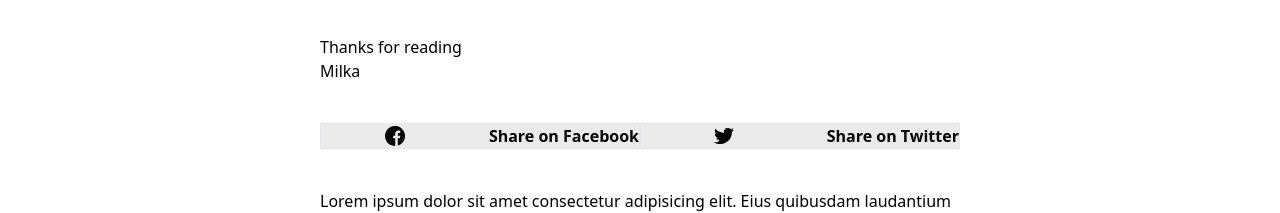
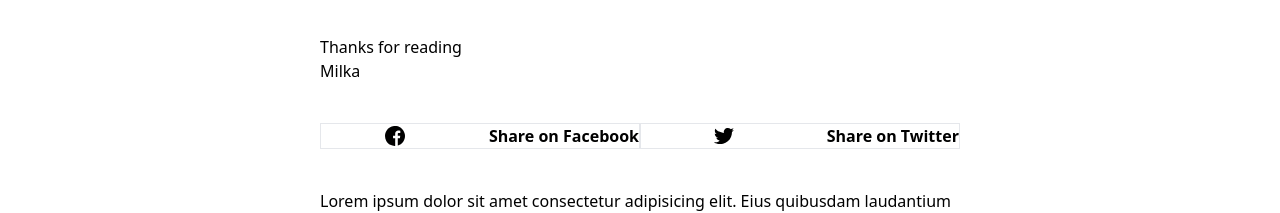
Before and after one commit to markokova16/my-app, a React (Create React App) app: page / in a window 1280 px wide. Shown: the part 3500-3713 px from the top of the page. Built offline with nearby package versions, Linux system fonts and the light colour scheme; no server answers.

Commit message:
bzvzni commit

```diff
--- a/src/components/ArticleInfoBar/ArticleInforBar.tsx
+++ b/src/components/ArticleInfoBar/ArticleInforBar.tsx
@@ -1,7 +1,7 @@
 import React from "react";
 import { ReactComponent as FacebookIcon } from "../socialMediaImages/facebook.svg";
 import { ReactComponent as TwitterIcon } from "../socialMediaImages/twitter.svg";
-import { ReactComponent as WhatsappIcon } from "../socialMediaImages/whapp.svg";
+import { ReactComponent as WhatsappIcon } from "../socialMediaImages/whatsapp.svg";
 
 interface IArticleInfoBarProps {
   className?: string;
--- a/src/components/ShareArticle/ShareArticle.tsx
+++ b/src/components/ShareArticle/ShareArticle.tsx
@@ -1,7 +1,7 @@
 import React from "react";
 import { ReactComponent as FacebookIcon } from "../socialMediaImages/facebook.svg";
 import { ReactComponent as TwitterIcon } from "../socialMediaImages/twitter.svg";
-import { ReactComponent as WhatsappIcon } from "../socialMediaImages/whapp.svg";
+import { ReactComponent as WhatsappIcon } from "../socialMediaImages/whatsapp.svg";
 
 interface IShareArticleProps {
   className?: string;
@@ -10,17 +10,17 @@ interface IShareArticleProps {
 const ShareArticle: React.FC<IShareArticleProps> = ({ className = "" }) => {
   return (
     <div className={`${className}`}>
-      <div className="w-1/3 md:w-1/2 md:flex md:flex-row md:items-center md:justify-center font-bold border border-gray-200 bg-gray-80">
+      <div className="w-1/3 md:w-1/2 md:flex md:flex-row md:items-center md:justify-center font-bold border border-gray-200 ">
         <FacebookIcon className="mx-auto" />
         <div className="hidden md:flex pl-5">Share on Facebook</div>
       </div>
 
-      <div className="w-1/3 md:w-1/2 md:flex md:flex-row md:items-center md:justify-center font-bold border border-gray-200 bg-gray-80">
+      <div className="w-1/3 md:w-1/2 md:flex md:flex-row md:items-center md:justify-center font-bold border border-gray-200 ">
         <TwitterIcon className="mx-auto" />
         <div className="pl-5 hidden md:flex">Share on Twitter</div>
       </div>
 
-      <div className="w-1/3 flex flex-row items-center justify-center md:hidden border-gray-200 bg-gray-80">
+      <div className="w-1/3 flex flex-row items-center justify-center md:hidden border border-gray-200 ">
         <WhatsappIcon className="mx-auto" />
       </div>
     </div>
--- a/src/pages/ArticlePost.tsx
+++ b/src/pages/ArticlePost.tsx
@@ -24,6 +24,7 @@ const ArticlePost: React.FC<IArticlePostProps> = ({ className }) => {
           Why Ghost (& Figma) instead of Medium, WordPress or other options?
         </p>
       </div>
+
       <Image className="w-full mb-5" />
 
       <ArticleInfoBar className="flex flex-col justify-between items-center w-11/12 md:flex md:flex-row md:justify-between md:items-center border-t border-black md:w-1/2" />
@@ -65,7 +66,6 @@ const ArticlePost: React.FC<IArticlePostProps> = ({ className }) => {
 
       <figure className="mt-10">
         <img src="//picsum.photos/854/570" alt="article" />
-        {/* pitat luku za ovo */}
         <figcaption className="text-center md:text-center w-11/12">
           Image caption cenered this way and I`ll make this a bit longer to
           indicate the amount of line height
@@ -135,6 +135,7 @@ const ArticlePost: React.FC<IArticlePostProps> = ({ className }) => {
       </div>
 
       <ShareArticle className="w-11/12 flex flex-row justify-center items-center md:flex md:flex-row md:justify-center md:items-center md:w-1/2 mt-10" />
+
       <div className="w-11/12 md:w-1/2 mt-10">
         <p className="inline-block">
           Lorem ipsum dolor sit amet consectetur adipisicing elit. Eius
@@ -151,9 +152,11 @@ const ArticlePost: React.FC<IArticlePostProps> = ({ className }) => {
           earum. Facilis.
         </p>
       </div>
+
       <WriterInfo className="flex flex-row justify-between w-11/12 md:flex md:flex-row md:justify-between md:w-1/2 border-t-dotted border-black mt-10" />
 
       <ArticleList className="flex flex-col justify-center items-center w-full border border-t-black mt-10 border-b-white" />
+
       <NewsletterSignup className="flex flex-col justify-center items-center text-center w-full border border-t-8 my-10 p-5 border-t-black border-b-black md:border-t-black md:w-1/2 md:flex md:flex-col md:justify-center md:items-center md:text-center " />
     </div>
   );
```
Also changed, not shown: src/components/socialMediaImages/whapp.svg (deleted), src/components/socialMediaImages/whatsapp.svg (added).
